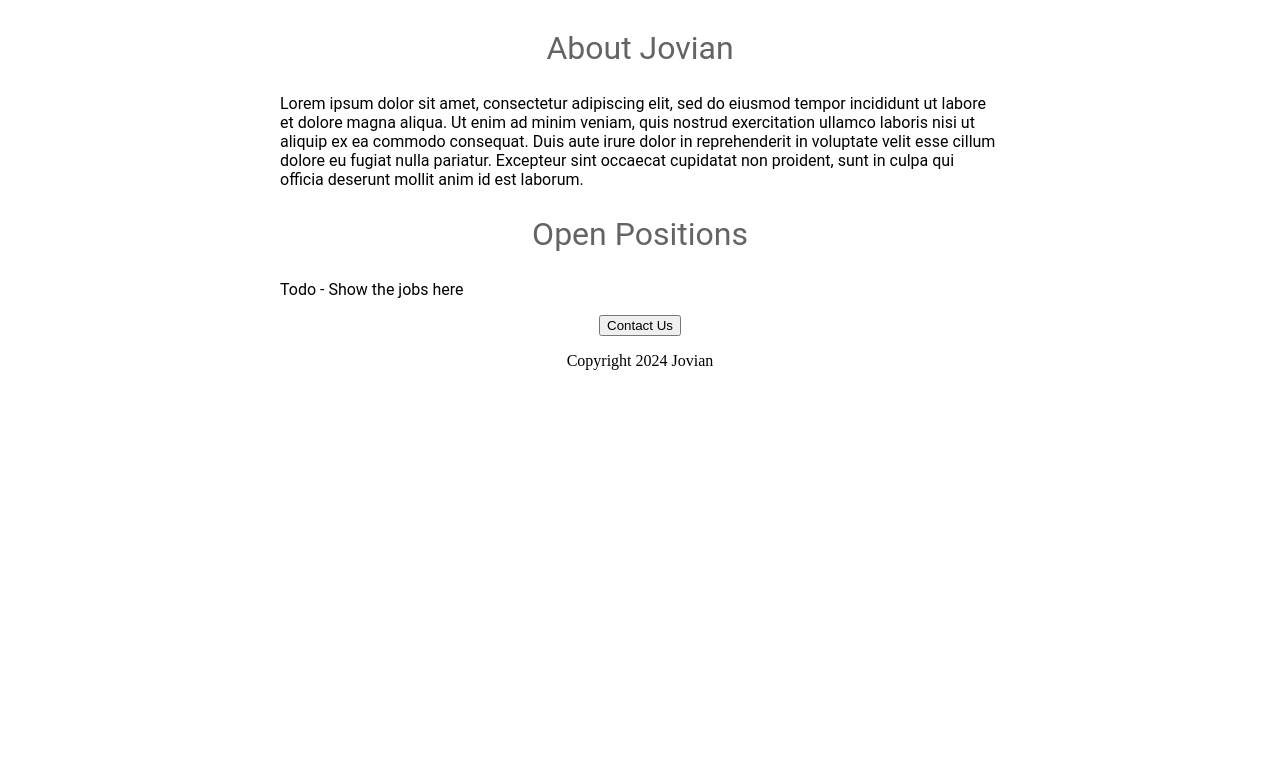
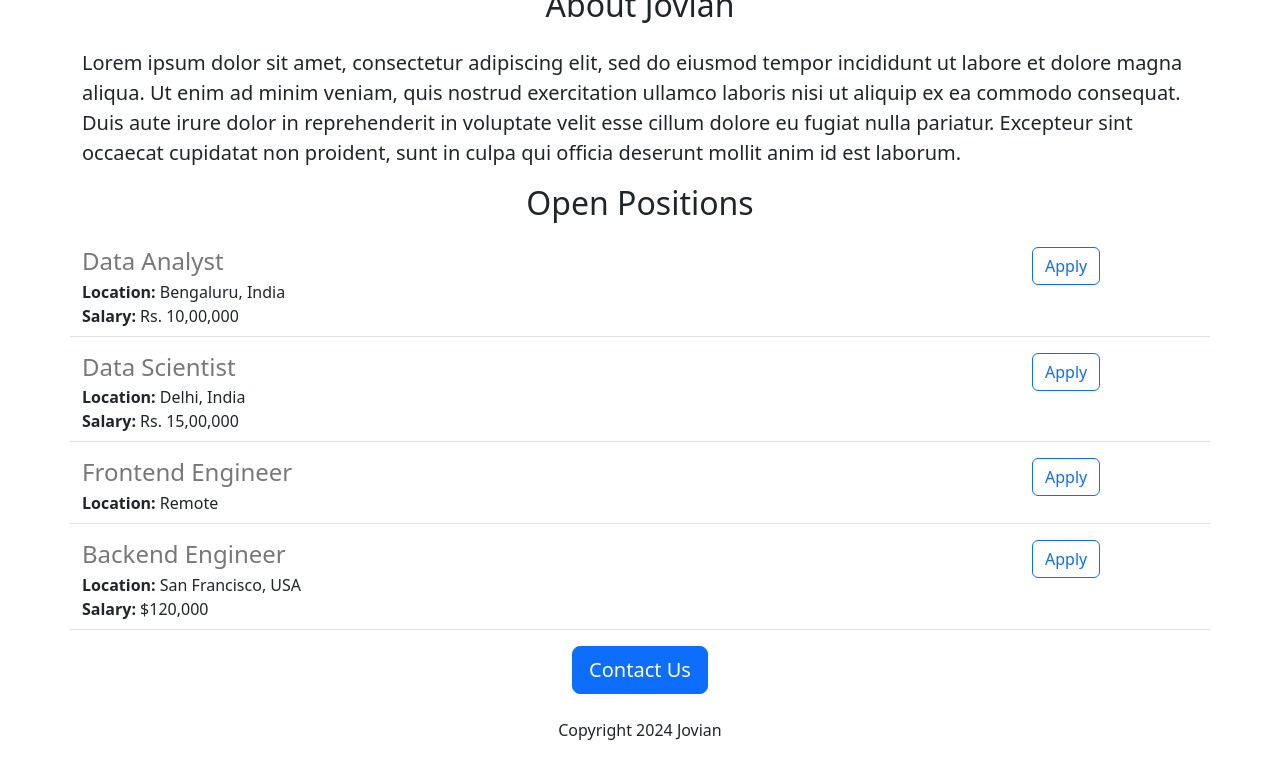
Before and after one commit to parthpatel2374/jovian-careers-website, a Flask app: page / in a window 1280 px wide. Shown: the part 462-1220 px from the top of the page. Before the commit the page ends 832 px from the top, so only its background shows below. Run offline with Flask 3, Linux system fonts and the light colour scheme.

Commit message:
added dynamic data and API route

```diff
--- a/app.py
+++ b/app.py
@@ -1,10 +1,41 @@
-from flask import Flask, render_template
+from flask import Flask, jsonify, render_template, jsonify
 
 app = Flask(__name__)
 
+JOBS = [
+    {
+        'id': 1,
+        'title': 'Data Analyst',
+        'location': 'Bengaluru, India',
+        'salary': 'Rs. 10,00,000'
+    },
+    {
+        'id': 2,
+        'title': 'Data Scientist',
+        'location': 'Delhi, India',
+        'salary': 'Rs. 15,00,000'
+    },
+    {
+        'id': 3,
+        'title': 'Frontend Engineer',
+        'location': 'Remote',
+        # 'salary': 'Rs. 12,00,000'
+    },
+    {
+        'id': 4,
+        'title': 'Backend Engineer',
+        'location': 'San Francisco, USA',
+        'salary': '$120,000'
+    }
+]
+
 @app.route("/")
 def hello():
-    return render_template('home.html')
+    return render_template('home.html', jobs=JOBS)
+
+@app.route("/api/jobs")
+def list_jobs():
+    return jsonify(JOBS)
 
 if __name__ == "__main__":
     app.run(host='0.0.0.0', debug=True)
--- a/templates/home.html
+++ b/templates/home.html
@@ -2,51 +2,32 @@
 <html>
     <head>
         <title>Jovian Careers</title>
+        <meta charset="utf-8">
+        <meta name="viewport" content="width=device-width, initial-scale=1">
+        <link href="https://cdn.jsdelivr.net/npm/bootstrap@5.3.3/dist/css/bootstrap.min.css" rel="stylesheet" integrity="sha384-QWTKZyjpPEjISv5WaRU9OFeRpok6YctnYmDr5pNlyT2bRjXh0JMhjY6hW+ALEwIH" crossorigin="anonymous">
         <style>
-            h1 {
-                font-size: 40px;
-                font-family: Roboto;
-                font-weight: normal;
-                color: rgb(50, 50, 50);
-                text-align: center;
-            }
-
             #banner {
+                height: 360px;
                 width: 100%;
-                height: 360px;
                 object-fit: cover;
-            }
-
-            h2 {
-                font-family: Roboto;
-                font-size: 32px;
-                color: rgb(100, 100, 100);
-                text-align: center;
-                font-weight: normal;
-            }
-
-            .bodytext {
-                font-family: Roboto;
-                color: rgb(80)80, 80);
-            }
-
-            #container {
-                max-width: 720px;
-                margin-inline: auto;
             }
         </style>
     </head>
     <body>
-        <div id="container">
-            <h1>Jovian Carriers</h1>
-            <img id="banner" src="https://a5eeb435-92e7-4863-a675-a5e42365c140-00-10rmiib6qbwzw.kirk.replit.dev/static/banner.jpg" height=320 />
-            <h2>About Jovian</h2>
-            <p class="bodytext">Lorem ipsum dolor sit amet, consectetur adipiscing elit, sed do eiusmod tempor incididunt ut labore et dolore magna aliqua. Ut enim ad minim veniam, quis nostrud exercitation ullamco laboris nisi ut aliquip ex ea commodo consequat. Duis aute irure dolor in reprehenderit in voluptate velit esse cillum dolore eu fugiat nulla pariatur. Excepteur sint occaecat cupidatat non proident, sunt in culpa qui officia deserunt mollit anim id est laborum.</p>
-            <h2>Open Positions</h2>
-            <p class="bodytext">Todo - Show the jobs here</p>
-            <div style="text-align:center">
-                <button>Contact Us</button>
-                <p>Copyright 2024 Jovian</p>
+        <div class="container">
+            <h1 class="text-center mt-2 mt-4">Jovian Carriers</h1>
+            <img id="banner" class="img-fluid " src="https://a5eeb435-92e7-4863-a675-a5e42365c140-00-10rmiib6qbwzw.kirk.replit.dev/static/banner.jpg" height=320 />
+            <h2 class="text-center mt-2 mb-4">About Jovian</h2>
+            <p class="lead">Lorem ipsum dolor sit amet, consectetur adipiscing elit, sed do eiusmod tempor incididunt ut labore et dolore magna aliqua. Ut enim ad minim veniam, quis nostrud exercitation ullamco laboris nisi ut aliquip ex ea commodo consequat. Duis aute irure dolor in reprehenderit in voluptate velit esse cillum dolore eu fugiat nulla pariatur. Excepteur sint occaecat cupidatat non proident, sunt in culpa qui officia deserunt mollit anim id est laborum.</p>
+            <h2 class="text-center mt-2 mb-4">Open Positions</h2>
+            <p>
+                {% for job in jobs%}
+                {% include 'jobitem.html' %}
+                {% endfor%}
+            </p>
+            <div class="text-center" >
+                <button class="btn btn-primary btn-lg">Contact Us</button>
+                <p class="mt-4">Copyright 2024 Jovian</p>
             </div>
         </div>
     </body>
--- /dev/null
+++ b/templates/jobitem.html
@@ -0,0 +1,16 @@
+<div class="border-bottom row" style="margin-bottom:16px; padding-bottom:8px">
+    <div class="col-10">
+        <h4 style="color:rgb(120, 120, 120); margin-bottom:4px;">{{job['title']}}</h4>
+        <div>
+            <b>Location:</b> {{job['location']}}
+        </div>
+        {% if 'salary' in job %}
+            <div>
+                <b>Salary:</b> {{job['salary']}}
+            </div>
+        {% endif  %}
+    </div>
+    <div class="col-2">
+        <button type="button" class="btn btn-outline-primary">Apply</button>
+    </div>
+</div>
```
